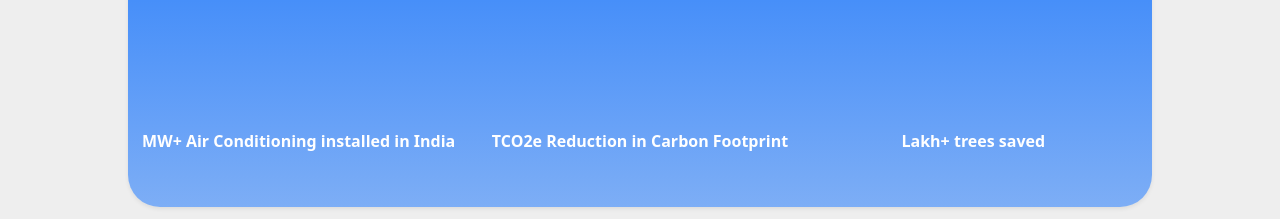
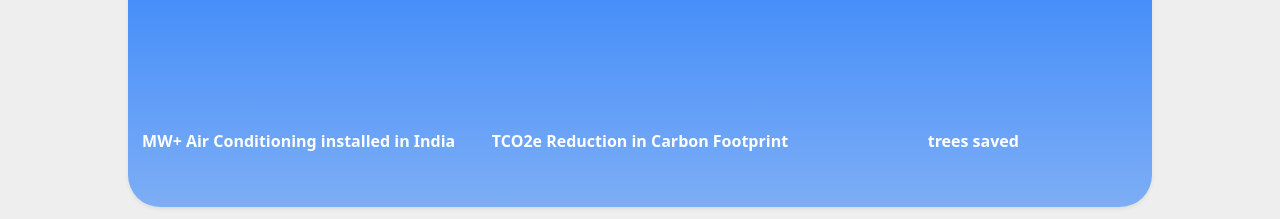
Before and after one commit to Wictronix/broad-india, a React (Create React App) app: page / in a window 1280 px wide. Shown: the part 860-1079 px from the top of the page. Built offline with nearby package versions, Linux system fonts and the light colour scheme.

Commit message:
fix typo

```diff
--- a/src/components/Figures.js
+++ b/src/components/Figures.js
@@ -100,7 +100,7 @@ export default function Figures() {
                 marginRight: !isMobile ? "1rem" : "auto",
               }}
             >
-              Lakh+ trees saved
+              trees saved
             </div>
           </div>
         </div>
```
